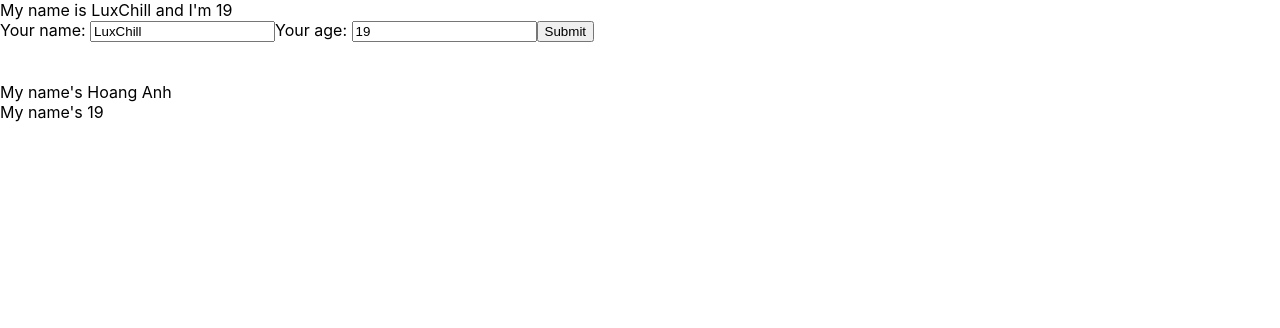
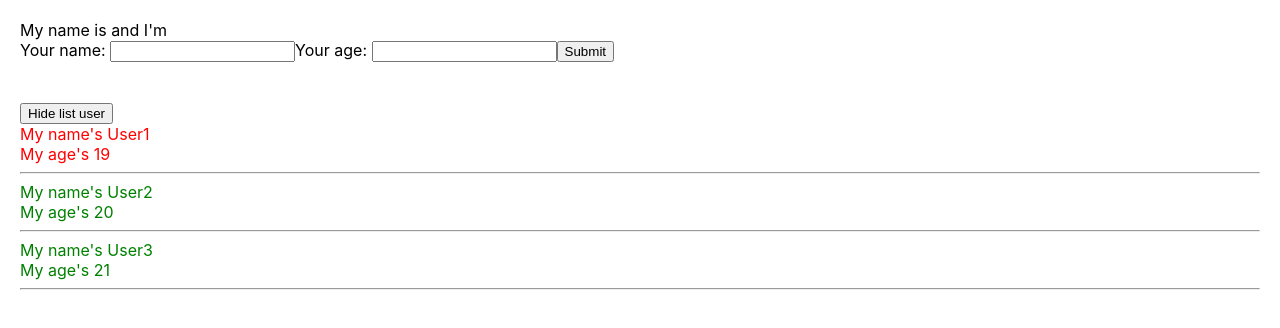
Before and after one commit to anhnhph33991/Doing-Quizz, a React (Create React App) app: page / in a window 1280 px wide. Shown: the top 328 px of the page. Built offline with nearby package versions, Linux system fonts and the light colour scheme.

Commit message:
Function as props

```diff
--- a/src/App.css
+++ b/src/App.css
@@ -1,4 +1,17 @@
+.red{
+  color: red;
+}
+
+.green{
+  color: green;
+}
+
+.showHide{
+  cursor: pointer;
+}
+
 body {
+  padding: 20px;
   margin: 0;
   font-family: -apple-system, BlinkMacSystemFont, 'Segoe UI', 'Roboto', 'Oxygen',
     'Ubuntu', 'Cantarell', 'Fira Sans', 'Droid Sans', 'Helvetica Neue',
--- a/src/App.js
+++ b/src/App.js
@@ -1,12 +1,11 @@
 // import logo from "./logo.svg";
+import React from "react";
 import "./App.css";
 // import { useDispatch, useSelector } from "react-redux";
 // import { increaseCounter, decreaseCounter } from "./redux/action/counterAction";
 
 // Import components =>>> <<<=
 import MyComponents from "./components/MyComponents";
-
-import React from "react";
 
 class App extends React.Component {
 
--- a/src/components/UserInfor.jsx
+++ b/src/components/AddUserInfor.jsx
@@ -1,16 +1,20 @@
 import React from "react";
 
-class UserInfor extends React.Component {
+class AddUserInfor extends React.Component {
 
   state = {
-    name: "LuxChill",
+    name: "",
     address: "Hoai Duc",
-    age: 19
+    age: ""
   }
 
   handleOnSubmit = (event) => {
     event.preventDefault()
-    console.log(this.state)
+    this.props.handleAddNewUser({
+      id: Math.floor((Math.random() * 100) + 1) + "-random",
+      name: this.state.name,
+      age: this.state.age
+    })
   }
 
   handleOnChangeName = (event) => {
@@ -50,4 +54,4 @@ class UserInfor extends React.Component {
   }
 }
 
-export default UserInfor;
+export default AddUserInfor;
--- a/src/components/DisplayInfor.jsx
+++ b/src/components/DisplayInfor.jsx
@@ -1,14 +1,42 @@
 import React from "react";
 
 class DisplayInfor extends React.Component {
+
+    state = {
+        isShowListUser: true // set state = true / text luôn mở
+    }
+
+
+    handleShowHide = () => {
+        this.setState({
+            isShowListUser: !this.state.isShowListUser // setState: ! Khác với giá trị hiện tại của state
+        })
+    }
+
     render() {
-
-        const {name, age} = this.props
-
+        const { listUser } = this.props
         return (
             <div>
-                <div>My name's {name}</div>
-                <div>My name's {age}</div>
+                <div>
+                    <button className="showHide" onClick={() => this.handleShowHide()}>{this.state.isShowListUser === true ? "Hide list user" : "Show list user"}</button>
+                </div>
+
+                { this.state.isShowListUser &&
+                    <div>
+                        {
+                            listUser.map((user) => {
+                                return (
+                                    <div key={user.id} className={user.age > 19 ? "green" : "red"}>
+                                        <div>My name's {user.name}</div>
+                                        <div>My age's {user.age}</div>
+                                        <hr />
+                                    </div>
+                                )
+                            })
+                        }
+                    </div>
+                }
+
             </div>
         )
     }
--- a/src/components/MyComponents.jsx
+++ b/src/components/MyComponents.jsx
@@ -1,14 +1,31 @@
 import React from "react";
-import UserInfor from "./UserInfor";
+import AddUserInfor from "./AddUserInfor";
 import DisplayInfor from "./DisplayInfor";
+// import ListUser from "./ListUser";
 
 class MyComponents extends React.Component {
+
+  state = {
+    listUser: [
+      { id: 1, name: "User1", age: 19 },
+      { id: 2, name: "User2", age: 20 },
+      { id: 3, name: "User3", age: 21 }
+    ]
+  }
+
+  handleAddNewUser = (useObj) => {
+      this.setState({
+        listUser: [useObj, ...this.state.listUser]
+      })
+  }
+
   render() {
     return (
       <>
-        <UserInfor />
+        <AddUserInfor handleAddNewUser={this.handleAddNewUser}/>
         <br /> <br />
-        <DisplayInfor name={"Hoang Anh"} age={19}/>
+        <DisplayInfor listUser={this.state.listUser}/>
+        {/* <ListUser/> */}
       </>
     );
   }
--- a/src/index.js
+++ b/src/index.js
@@ -8,9 +8,9 @@ import store from './redux/store';
 const root = ReactDOM.createRoot(document.getElementById('root'));
 root.render(
   <Provider store={store}>
-    <React.StrictMode>
+    {/* <React.StrictMode> */}
       <App />
-    </React.StrictMode>
+    {/* </React.StrictMode> */}
   </Provider>
 );
 
```
